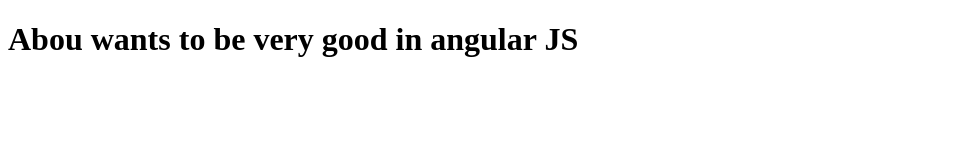
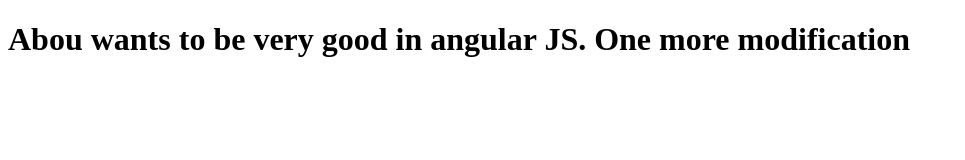
Before and after one commit to abdosso/coursera-test, a plain HTML site: page index.html in a window 1280 px wide. Shown: the whole page, without its empty margins (0-965 px from the left). Drawn offline with Linux system fonts and the light colour scheme.

Commit message:
je reprend cette partie2

```diff
--- a/index.html
+++ b/index.html
@@ -4,7 +4,7 @@
     <meta charset="utf-8">
     <title>Hello Coursera</title>
   </head>
-  <body><h1>Abou wants to be very good in angular JS </h1>
+  <body><h1>Abou wants to be very good in angular JS. One more modification </h1>
 
   </body>
 </html>
```
